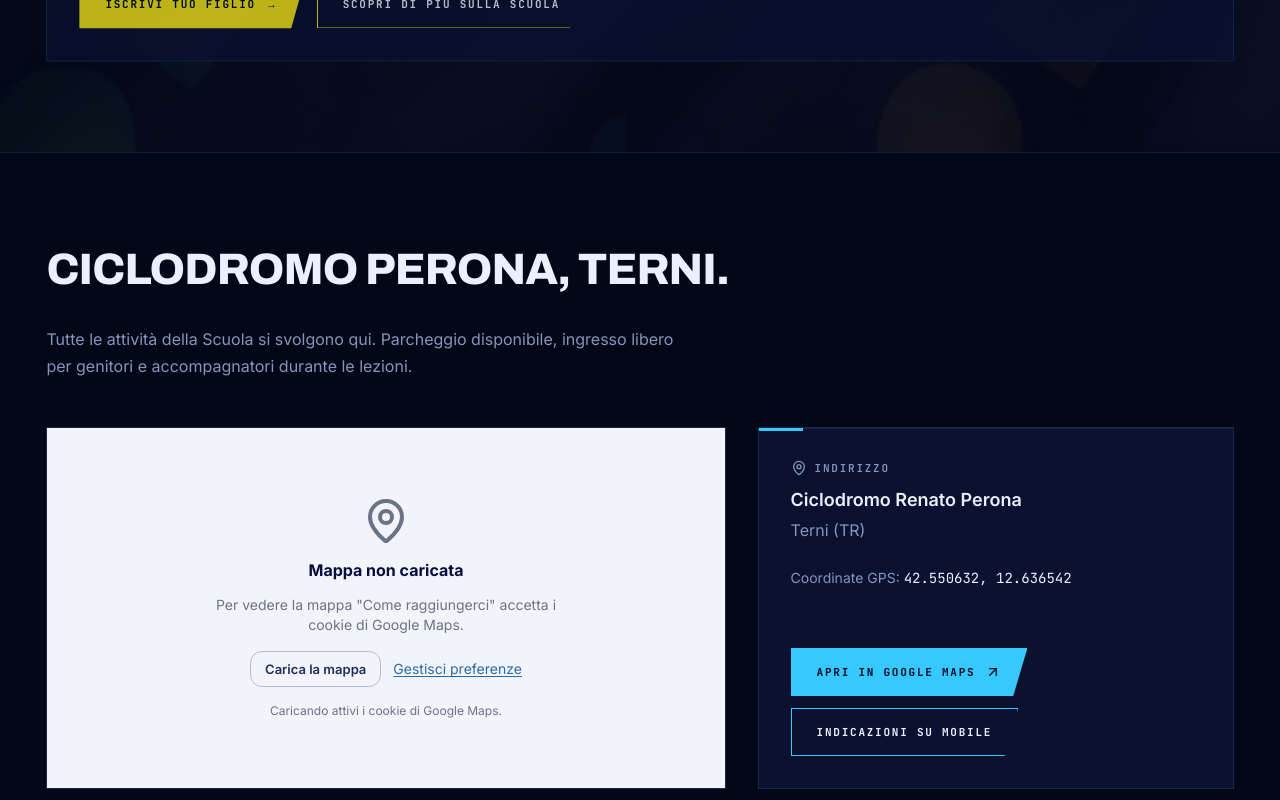
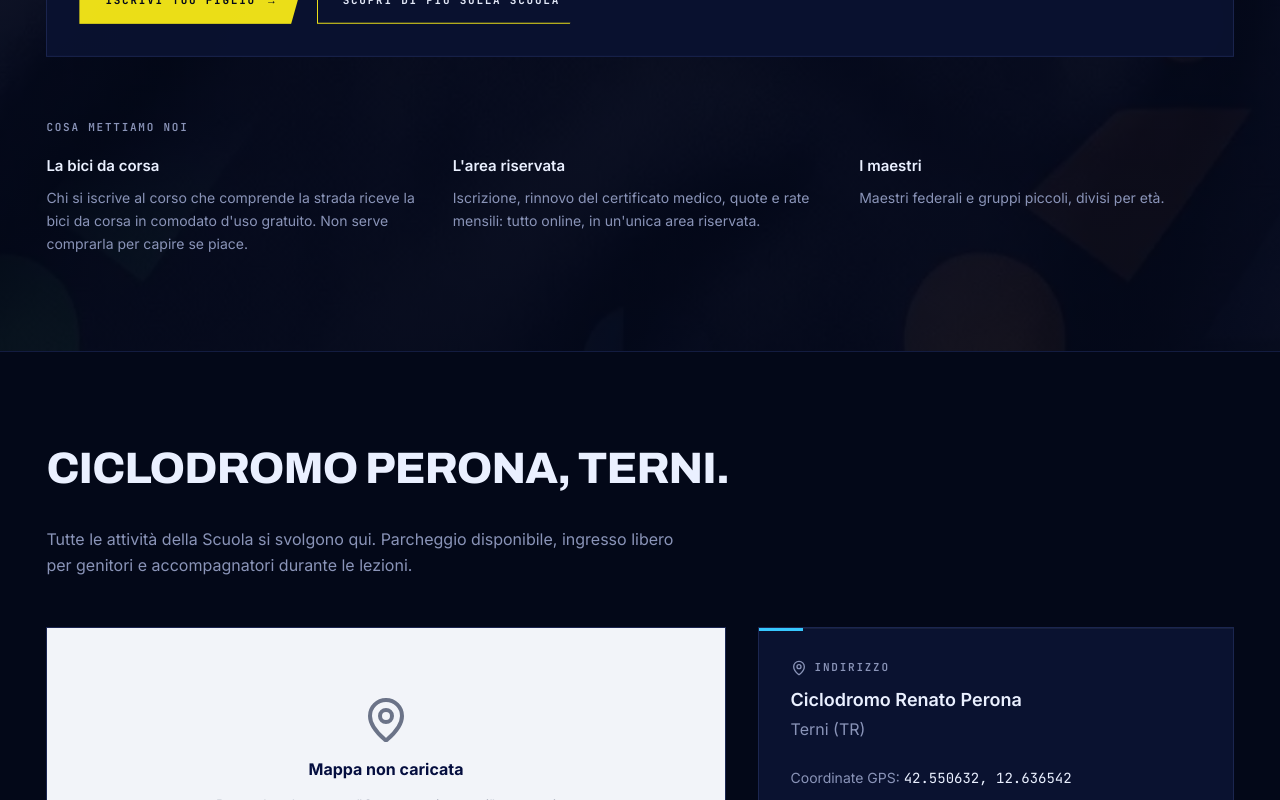
Before and after one commit to lucamorettig-coder/trionoracing-next, a Next.js app: page / in a window 1280 px wide. Shown: the part 2580-3380 px from the top of the page. Built offline with nearby package versions, Linux system fonts and the light colour scheme; no server answers.

Commit message:
feat(EVO-046): blocco Cosa mettiamo noi — comodato bici e area riservata

```diff
--- /dev/null
+++ b/src/components/home/CosaMettiamoNoi.tsx
@@ -0,0 +1,41 @@
+/**
+ * I due servizi che il sito non nominava da nessuna parte e che i genitori
+ * non possono immaginare da soli (EVO-046).
+ *
+ * PERIMETRO DEL COMODATO, VINCOLANTE: vale DOPO l'iscrizione, e solo per
+ * chi sceglie il corso che comprende la strada. Alla prova il bambino
+ * viene sempre con la propria bici. Non modificare questo copy senza
+ * riverificare il perimetro: è un impegno che la scuola deve mantenere.
+ */
+const SERVIZI = [
+  {
+    titolo: "La bici da corsa",
+    testo:
+      "Chi si iscrive al corso che comprende la strada riceve la bici da corsa in comodato d'uso gratuito. Non serve comprarla per capire se piace.",
+  },
+  {
+    titolo: "L'area riservata",
+    testo:
+      "Iscrizione, rinnovo del certificato medico, quote e rate mensili: tutto online, in un'unica area riservata.",
+  },
+  {
+    titolo: "I maestri",
+    testo: "Maestri federali e gruppi piccoli, divisi per età.",
+  },
+] as const;
+
+export function CosaMettiamoNoi() {
+  return (
+    <div className="mt-16">
+      <h3 className="apex-eyebrow text-stage-muted">Cosa mettiamo noi</h3>
+      <div className="mt-5 grid grid-cols-1 gap-6 md:grid-cols-3 md:gap-8">
+        {SERVIZI.map((s) => (
+          <div key={s.titolo}>
+            <p className="text-[15px] font-semibold">{s.titolo}</p>
+            <p className="mt-2 text-[14px] leading-relaxed text-stage-muted">{s.testo}</p>
+          </div>
+        ))}
+      </div>
+    </div>
+  );
+}
--- a/src/components/home/SezioneScuola.tsx
+++ b/src/components/home/SezioneScuola.tsx
@@ -4,6 +4,7 @@ import { ApexCard } from "@/components/apex/ApexCard";
 import { ApexCta } from "@/components/apex/ApexCta";
 import { StageProp } from "@/components/apex/StageProp";
 import { StageScene } from "@/components/apex/StageScene";
+import { CosaMettiamoNoi } from "@/components/home/CosaMettiamoNoi";
 import { HelmetIcon, WheelIcon, MedalIcon, CalendarDays, MapPin } from "@/components/ui/icons";
 
 /**
@@ -128,6 +129,8 @@ export function SezioneScuola() {
             </div>
           </ApexCard>
         </div>
+
+        <CosaMettiamoNoi />
       </div>
     </StageScene>
   );
```
